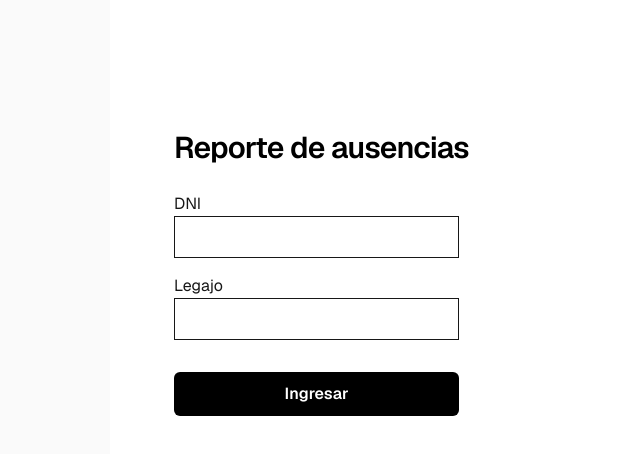
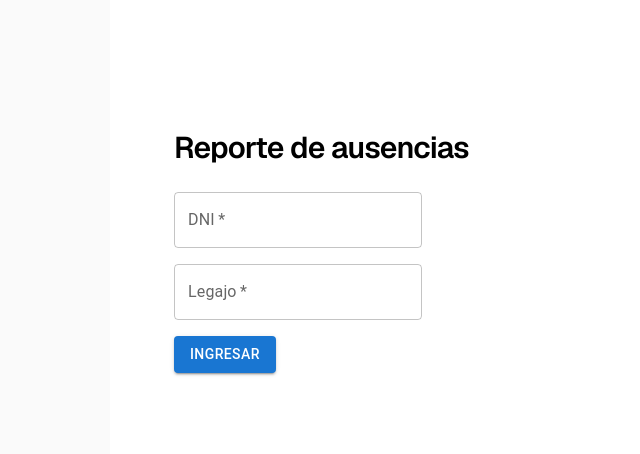
Before and after one commit to efevaldez/form-bio, a Next.js app: page /login in a window 1280 px wide. Shown: the top 454 px of the page, without its empty margins (146-786 px from the left). Built offline with nearby package versions, Linux system fonts and the light colour scheme.

Commit message:
select a terminar

```diff
--- a/package.json
+++ b/package.json
@@ -9,6 +9,9 @@
     "lint": "eslint"
   },
   "dependencies": {
+    "@emotion/react": "^11.14.0",
+    "@emotion/styled": "^11.14.1",
+    "@mui/material": "^7.3.6",
     "@vercel/postgres": "^0.10.0",
     "next": "16.0.8",
     "react": "19.2.1",
--- a/src/app/action/loginAction/loginAction.tsx
+++ b/src/app/action/loginAction/loginAction.tsx
@@ -2,7 +2,7 @@
 
 import { LoginState } from '@/app/login/Form';
 import { sql } from '@vercel/postgres';
-import { redirect } from 'next/navigation';
+
 
 
 
--- a/src/app/login/Form.tsx
+++ b/src/app/login/Form.tsx
@@ -3,7 +3,8 @@ import { useFormState } from 'react-dom';
 import { loginAction } from '../action/loginAction/loginAction';
 import { useRouter } from 'next/navigation';
 import React from 'react';
-
+import { TextField } from '@mui/material';
+import Button from '@mui/material/Button';
 
 export type LoginState = {
   ok: boolean,
@@ -18,6 +19,7 @@ const initialState: LoginState = {
   name: null,
 
 }
+
 
 
 const Login = () => {
@@ -36,32 +38,20 @@ const Login = () => {
   return (
     <form action={formAction} className='space-y-4'>
       <div>
-        <label>DNI</label>
-        <input name='dni'
-          type='text'
-          inputMode='numeric'
-          maxLength={8}
-          required
-          className='border p-2 w-full'>
-        </input>
+       <TextField label="DNI" name='dni' required />
       </div>
 
       <div>
-        <label>Legajo</label>
-        <input name='file'
-          type='text'
-          inputMode="numeric"
-          maxLength={4}
-          required
-          className='border p-2 w-full'
-        />
+        <TextField label="Legajo" name='file' required />
       </div>
 
-      <button type='submit' className="w-full mt-4 rounded-md bg-black py-2.5 text-white font-semibold
+       <Button variant="contained" type='submit'>Ingresar</Button>
+
+      {/* <button type='submit' className="w-full mt-4 rounded-md bg-black py-2.5 text-white font-semibold
                transition hover:bg-grey-700 active:scale-[0.98]
               focus:outline-none focus:ring-2 focus:ring-grey-500">
         Ingresar
-      </button>
+      </button> */}
 
       {state.message && (
         <p className={state.ok ? 'text-green-600' : 'text-red-600'}>
--- a/src/app/page.tsx
+++ b/src/app/page.tsx
@@ -1,7 +1,5 @@
-
-
-
 import Logout from "@/components/Logout";
+import  Select  from "@/components/Select";
 import { sql } from "@vercel/postgres";
 import { cookies } from "next/headers";
 import { redirect } from "next/navigation";
@@ -12,10 +10,17 @@ export default async function Dashboard () {
    if(!hash) return redirect('/login')
 
     const result = await sql `SELECT name FROM "Users" WHERE file = ${hash} LIMIT 1`
+
+    const userName = result.rows[0].name
+
     return(
-        <>
-        <h1>Hola {result.rows[0].name}</h1>
+        <main style={ {padding: '1rem'} }>
+        <h1>Hola {userName}</h1>
+        <Select />
+// Agregar botón de enviar e input para cargar un documento
+
+
         <Logout/>
-        </>
+        </main>
     )
 }
--- a/src/components/Logout.tsx
+++ b/src/components/Logout.tsx
@@ -1,4 +1,6 @@
 'use client';
+
+import { Button } from "@mui/material";
 
 export default function Logout() {
     const logoutAction = () => {
@@ -6,6 +8,7 @@ export default function Logout() {
         window.location.href = '/login';
     }
     return (
-            <button onClick={logoutAction}>Logout</button>
+        <Button onClick={logoutAction} variant="contained">Cerrar Sesión</Button>
+            // <button onClick={logoutAction}>Logout</button>
     );
 }
--- /dev/null
+++ b/src/components/Select.tsx
@@ -0,0 +1,36 @@
+'use client';
+
+import * as React from 'react';
+import Box from '@mui/material/Box';
+import InputLabel from '@mui/material/InputLabel';
+import MenuItem from '@mui/material/MenuItem';
+import FormControl from '@mui/material/FormControl';
+import Select from '@mui/material/Select';
+
+export default function BasicSelect() {
+//   const [value, setValue] = React.useState('');
+
+//   const handleChange = (event) => {
+//     setValue(event.target.value);
+//   };
+
+  return (
+    <Box sx={{ m: 1, minWidth: 120 }}>
+      <FormControl fullWidth size="small">
+        <InputLabel id="basic-select-label">Motivos:</InputLabel>
+        <Select
+          labelId="basic-select-label"
+          id="basic-select"
+          //value={value}
+          label="Opciones"
+         // onChange={handleChange}
+        >
+          <MenuItem value={10}>Enfermedad</MenuItem>
+          <MenuItem value={20}>Enfermedad de familiar</MenuItem>
+          <MenuItem value={30}>Día de estudio</MenuItem>
+          <MenuItem value={40}>Otros</MenuItem>
+        </Select>
+      </FormControl>
+    </Box>
+  );
+}
```
Also changed, not shown: 1 other file (tests, documents, lock files or other folders).
